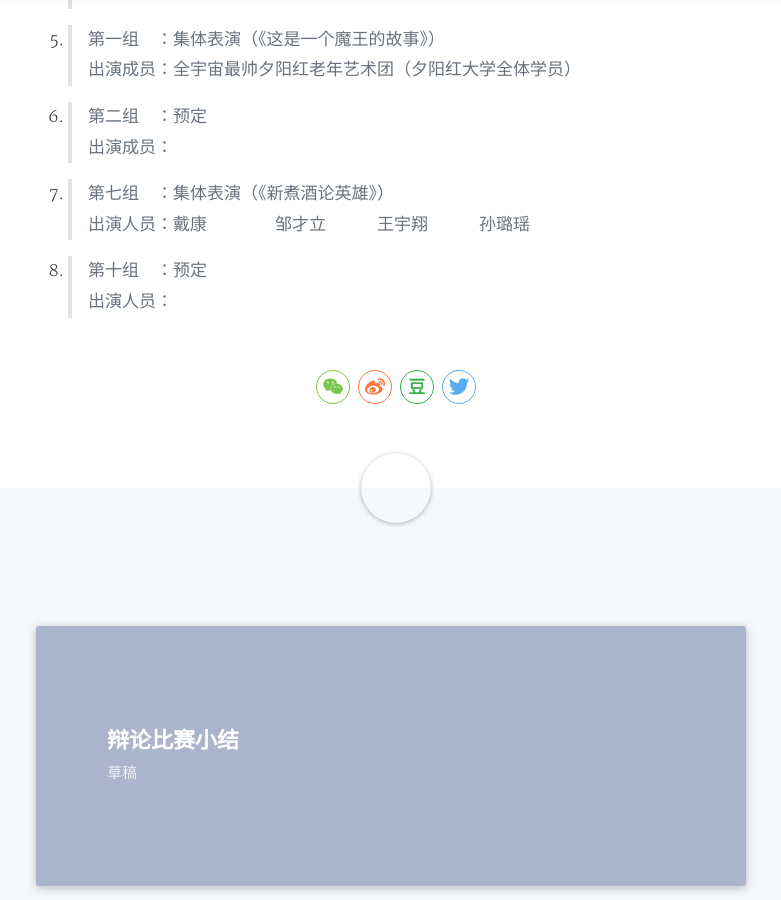
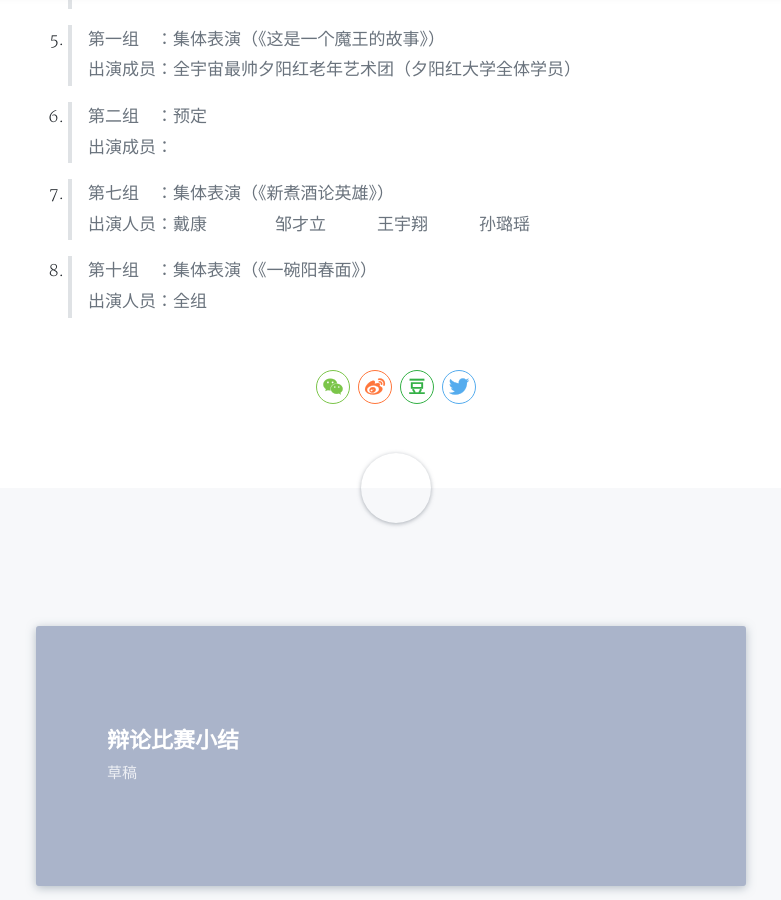
Before and after one commit to yxyz201809/yxyz201809.github.io, a Jekyll site: the page built from _posts/2019-12-16-new-years-eve-party.md, in a window 1280 px wide and 900 px high, scrolled down 2038 px. Shown: the whole window, without its empty margins (244-1025 px from the left). Built offline with Jekyll 4.4.1, drawn with Linux system fonts in a browser that asks for light colours; nearby versions of some CDN libraries; a style sheet for code colours, icons or effects is not loaded.

Commit message:
Update 2019-12-16-new-years-eve-party.md

```diff
--- a/_posts/2019-12-16-new-years-eve-party.md
+++ b/_posts/2019-12-16-new-years-eve-party.md
@@ -78,5 +78,5 @@ tags: 活动
 7.	> 第七组　：集体表演（《新煮酒论英雄》）
 	> 出演人员：戴康　　　　邹才立　　　王宇翔　　　孙璐瑶
 
-8.	> 第十组　：预定
-	> 出演人员：
+8.	> 第十组　：集体表演（《一碗阳春面》）
+	> 出演人员：全组
```
